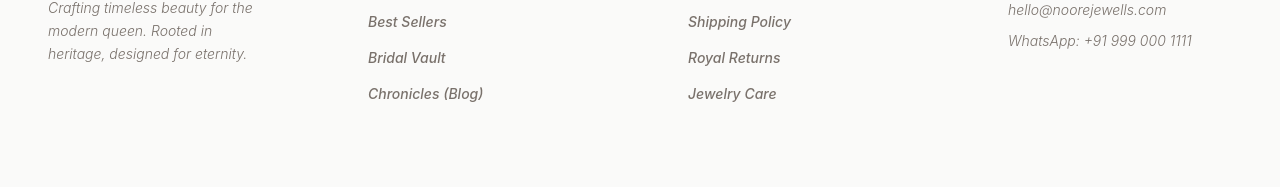
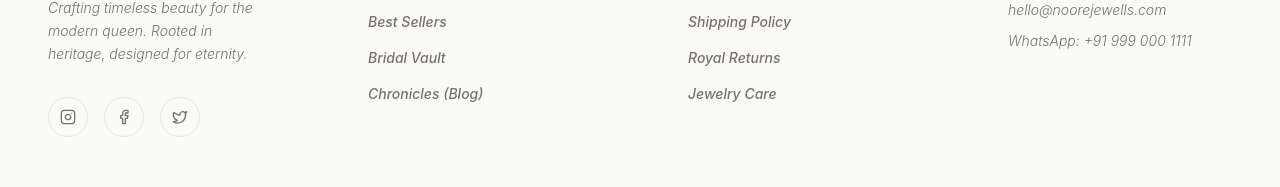
Before and after one commit to digisollltd-png/Noor-Jewells, a Next.js app: page / in a window 1280 px wide. Shown: the part 6519-6706 px from the top of the page. Built offline with nearby package versions, Linux system fonts and the light colour scheme.

Commit message:
feat: Add social media links to footer
Includes icons for Instagram, Facebook, and Twitter with corresponding links in the footer section of the homepage.

```diff
--- a/src/app/page.tsx
+++ b/src/app/page.tsx
@@ -3,7 +3,7 @@
 
 import React, { useState, useEffect, useMemo } from 'react';
 import { motion, AnimatePresence } from 'motion/react';
-import { ArrowRight, Search, X, Sparkles, Gem, Star, ShieldCheck, SlidersHorizontal, ChevronDown } from 'lucide-react';
+import { ArrowRight, Search, X, Sparkles, Gem, Star, ShieldCheck, SlidersHorizontal, ChevronDown, Instagram, Facebook, Twitter } from 'lucide-react';
 import Link from 'next/link';
 import Image from 'next/image';
 import { Product, CartItem, Coupon } from '../types';
@@ -394,6 +394,17 @@ export default function Home() {
             <p className="text-stone-500 text-sm font-light leading-relaxed italic">
               Crafting timeless beauty for the modern queen. Rooted in heritage, designed for eternity.
             </p>
+            <div className="flex gap-4 mt-8">
+              <Link href="#" className="w-10 h-10 rounded-full border border-stone-200 flex items-center justify-center text-stone-500 hover:text-[#B8860B] hover:border-[#B8860B] transition-all duration-300 group">
+                <Instagram className="w-4 h-4 group-hover:scale-110 transition-transform" />
+              </Link>
+              <Link href="#" className="w-10 h-10 rounded-full border border-stone-200 flex items-center justify-center text-stone-500 hover:text-[#B8860B] hover:border-[#B8860B] transition-all duration-300 group">
+                <Facebook className="w-4 h-4 group-hover:scale-110 transition-transform" />
+              </Link>
+              <Link href="#" className="w-10 h-10 rounded-full border border-stone-200 flex items-center justify-center text-stone-500 hover:text-[#B8860B] hover:border-[#B8860B] transition-all duration-300 group">
+                <Twitter className="w-4 h-4 group-hover:scale-110 transition-transform" />
+              </Link>
+            </div>
           </div>
 
           <div>
```
